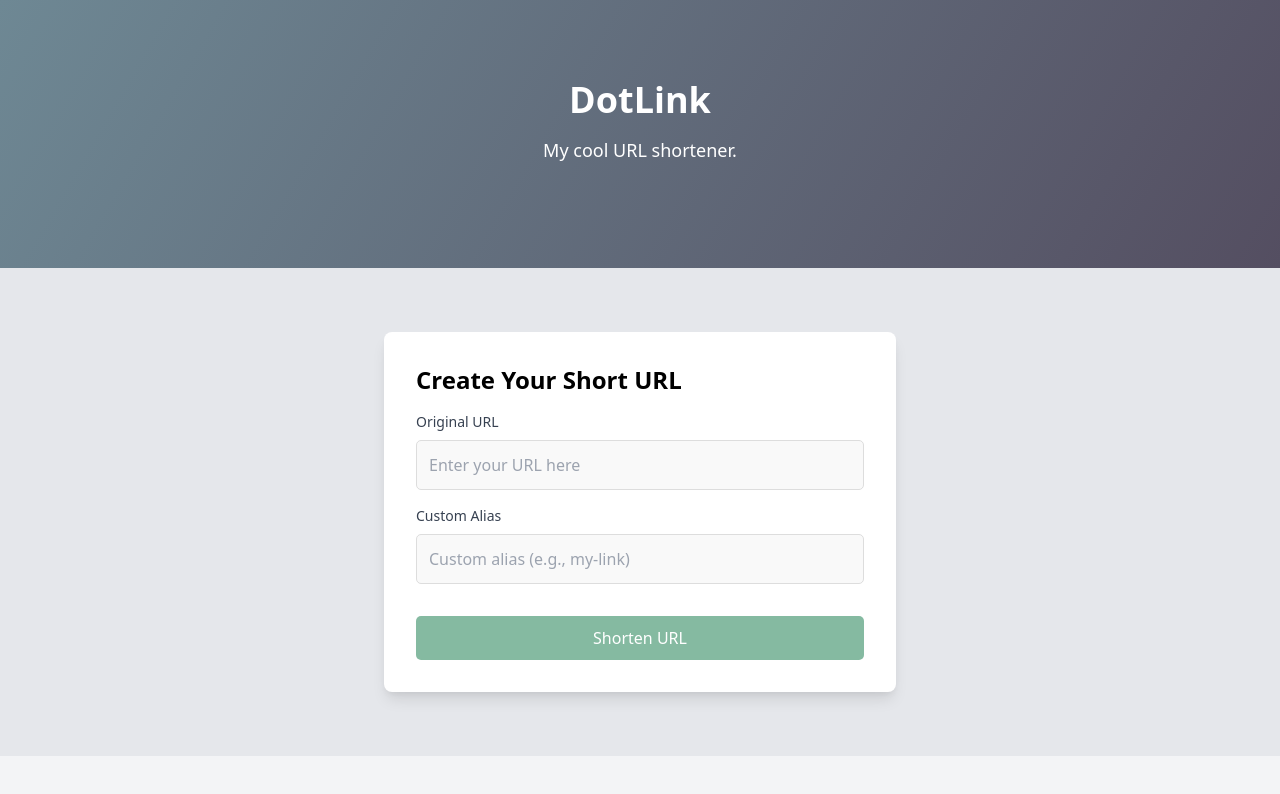
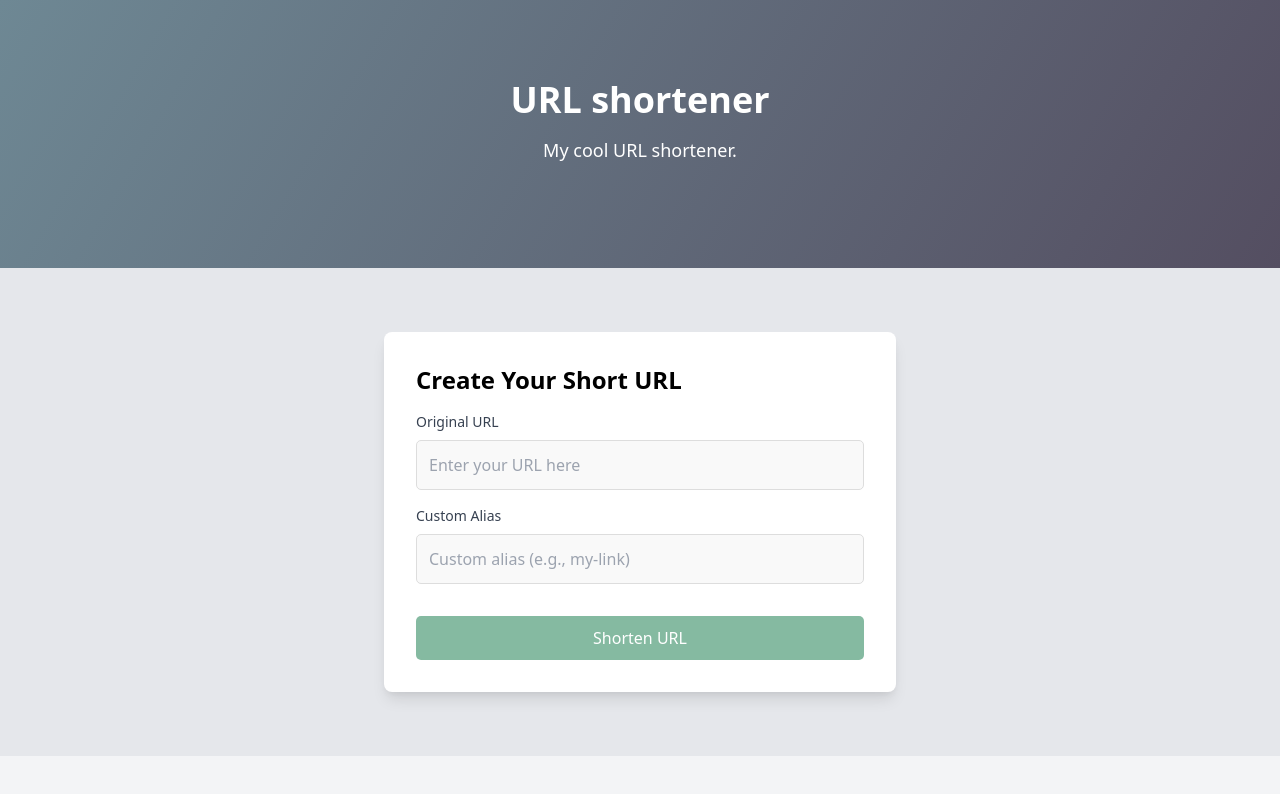
Before and after one commit to Aarondoran/Dot-link, a website: page public/index.html in a window 1280 px wide. Drawn offline with nearby package versions, Linux system fonts and the light colour scheme.

Commit message:
Update index.html

```diff
--- a/public/index.html
+++ b/public/index.html
@@ -36,7 +36,7 @@
     <!-- Hero Section -->
     <section class="hero-bg py-20">
         <div class="container mx-auto text-center">
-            <h1 class="text-4xl font-bold mb-4">DotLink</h1>
+            <h1 class="text-4xl font-bold mb-4">URL shortener</h1>
             <p class="text-lg mb-6">My cool URL shortener.</p>
         </div>
     </section>
@@ -66,6 +66,7 @@
                 </div>
             </div>
         </div>
+        <!-- You can add a footer here(css is already done) -->
     </section>
 
     <script>
```
